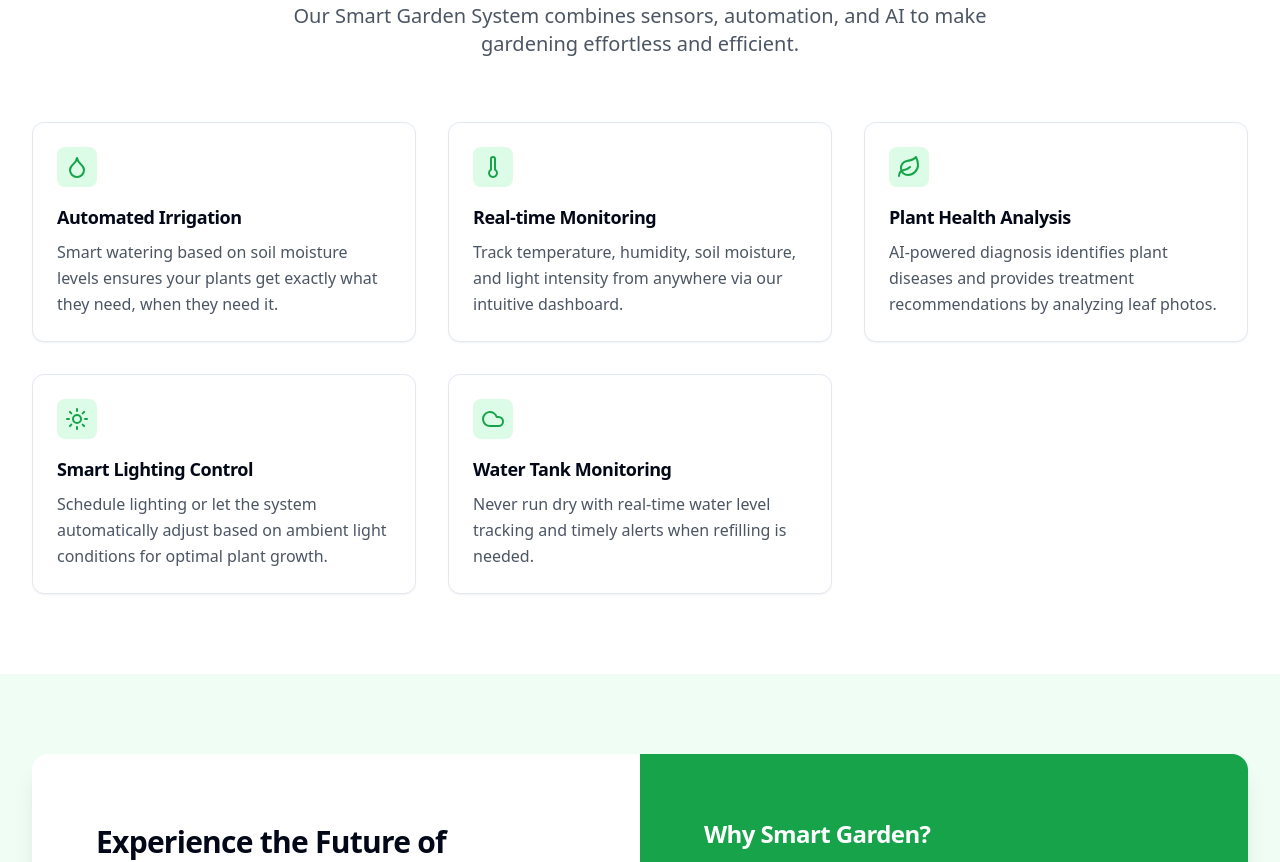
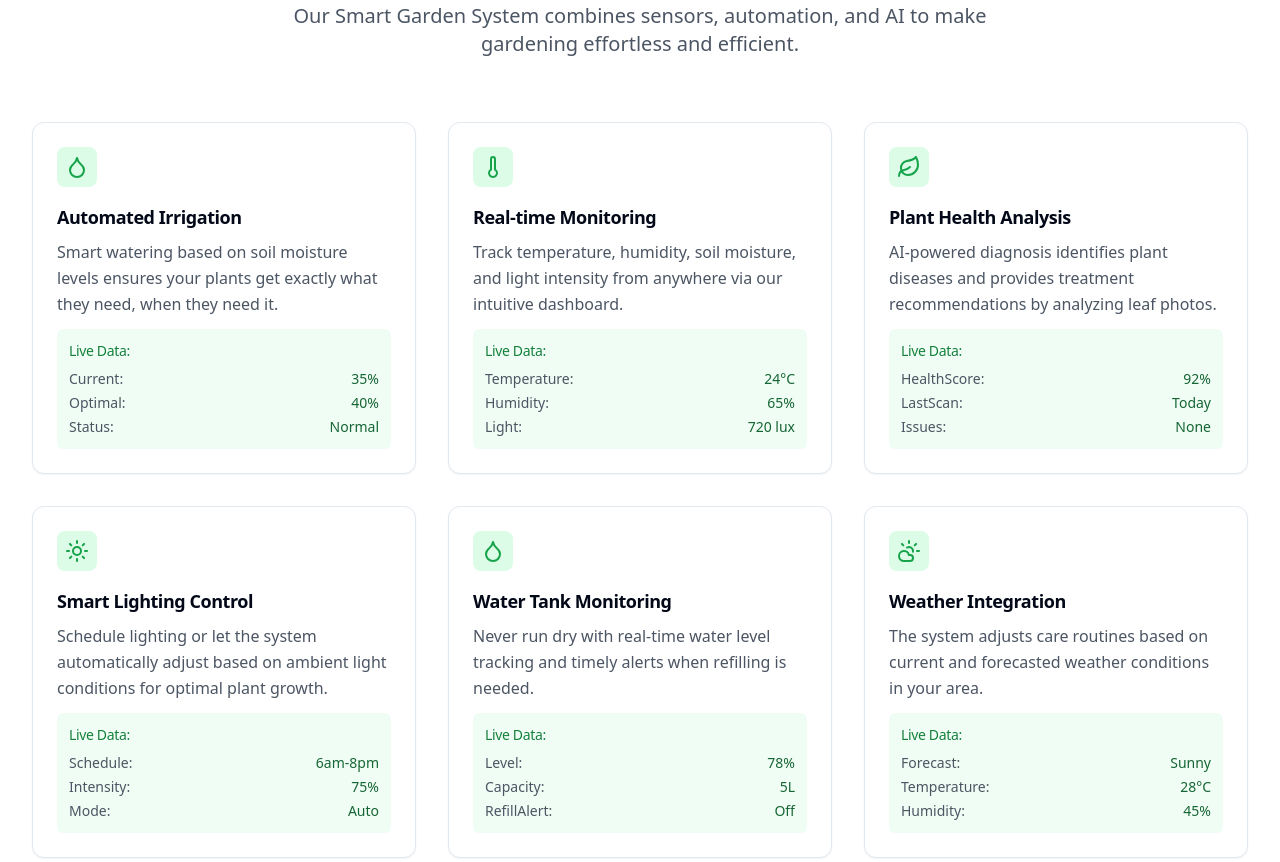
Before and after one commit to OmarMohammedd/smart-grow-oasis, a React (Vite) app: page / in a window 1280 px wide. Shown: the part 680-1542 px from the top of the page. Built offline with nearby package versions, Linux system fonts and the light colour scheme.

Commit message:
Fix: Implement Key Features section
Implement the Key Features section with placeholder data for each feature.

```diff
--- a/src/components/FeatureCard.tsx
+++ b/src/components/FeatureCard.tsx
@@ -8,16 +8,31 @@ interface FeatureCardProps {
   description: string;
   icon: LucideIcon;
   className?: string;
+  data?: Record<string, string>;
 }
 
-const FeatureCard = ({ title, description, icon: Icon, className }: FeatureCardProps) => {
+const FeatureCard = ({ title, description, icon: Icon, className, data }: FeatureCardProps) => {
   return (
     <div className={cn("feature-card animate-fade-in-up", className)}>
       <div className="inline-flex items-center justify-center p-2 bg-garden-100 rounded-lg mb-4">
         <Icon className="h-6 w-6 text-garden-600" />
       </div>
       <h3 className="text-lg font-semibold mb-2">{title}</h3>
-      <p className="text-gray-600">{description}</p>
+      <p className="text-gray-600 mb-3">{description}</p>
+
+      {data && (
+        <div className="mt-3 p-3 bg-garden-50 rounded-md">
+          <h4 className="text-sm font-medium text-garden-700 mb-2">Live Data:</h4>
+          <ul className="space-y-1">
+            {Object.entries(data).map(([key, value]) => (
+              <li key={key} className="text-sm flex justify-between">
+                <span className="text-gray-600 capitalize">{key}:</span>
+                <span className="font-medium text-garden-800">{value}</span>
+              </li>
+            ))}
+          </ul>
+        </div>
+      )}
     </div>
   );
 };
--- a/src/pages/Index.tsx
+++ b/src/pages/Index.tsx
@@ -6,7 +6,7 @@ import { Card, CardContent } from '@/components/ui/card';
 import FeatureCard from '@/components/FeatureCard';
 import Navbar from '@/components/Navbar';
 import Footer from '@/components/Footer';
-import { Droplet, Thermometer, Leaf, Sun, Cloud } from 'lucide-react';
+import { Droplet, Thermometer, Leaf, Sun, Cloud, CloudSun } from 'lucide-react';
 
 const Index = () => {
   return (
@@ -52,7 +52,7 @@ const Index = () => {
       </section>
 
       {/* Features Section */}
-      <section className="py-20 bg-white">
+      <section className="py-20 bg-white" id="features">
         <div className="max-w-7xl mx-auto px-4 sm:px-6 lg:px-8">
           <div className="text-center mb-16">
             <h2 className="text-3xl font-bold gradient-text mb-4">Key Features</h2>
@@ -66,32 +66,37 @@ const Index = () => {
               title="Automated Irrigation"
               description="Smart watering based on soil moisture levels ensures your plants get exactly what they need, when they need it."
               icon={Droplet}
+              data={{ current: "35%", optimal: "40%", status: "Normal" }}
             />
             <FeatureCard
               title="Real-time Monitoring"
               description="Track temperature, humidity, soil moisture, and light intensity from anywhere via our intuitive dashboard."
               icon={Thermometer}
+              data={{ temperature: "24°C", humidity: "65%", light: "720 lux" }}
             />
             <FeatureCard
               title="Plant Health Analysis"
               description="AI-powered diagnosis identifies plant diseases and provides treatment recommendations by analyzing leaf photos."
               icon={Leaf}
+              data={{ healthScore: "92%", lastScan: "Today", issues: "None" }}
             />
             <FeatureCard
               title="Smart Lighting Control"
               description="Schedule lighting or let the system automatically adjust based on ambient light conditions for optimal plant growth."
               icon={Sun}
+              data={{ schedule: "6am-8pm", intensity: "75%", mode: "Auto" }}
             />
             <FeatureCard
               title="Water Tank Monitoring"
               description="Never run dry with real-time water level tracking and timely alerts when refilling is needed."
-              icon={Cloud}
+              icon={Droplet}
+              data={{ level: "78%", capacity: "5L", refillAlert: "Off" }}
             />
             <FeatureCard
               title="Weather Integration"
               description="The system adjusts care routines based on current and forecasted weather conditions in your area."
-              icon={Cloud}
-              className="hidden lg:block"
+              icon={CloudSun}
+              data={{ forecast: "Sunny", temperature: "28°C", humidity: "45%" }}
             />
           </div>
         </div>
```
